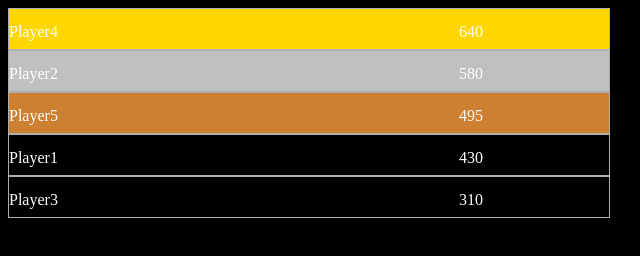
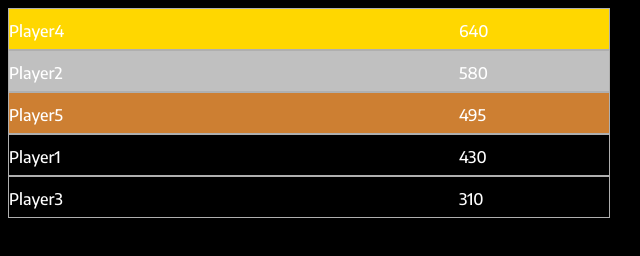
Before and after one commit to lewisdevelop/twitchEmbed, a plain HTML site: page leaderboard_frontui.html in a window 1280 px wide. Shown: the full height of the page, 0-640 px from the left. Drawn offline with Linux system fonts and the light colour scheme.

Commit message:
523444444444444444444444444444

```diff
--- a/leaderboard_frontui.html
+++ b/leaderboard_frontui.html
@@ -1,6 +1,8 @@
 <html>
   <head>
     <style>
+      @import url('https://fonts.googleapis.com/css2?family=Encode+Sans:wght@500&display=swap');
+
       #container {
         width: 600px;
         height: auto;
@@ -18,7 +20,8 @@
         width: 100%;
         height: 40px;
         border: 1px solid #AFAFAF;
-        color: #ffffff
+        color: #ffffff;
+        font-family: 'Encode Sans';
       }
 
       .name {
```
